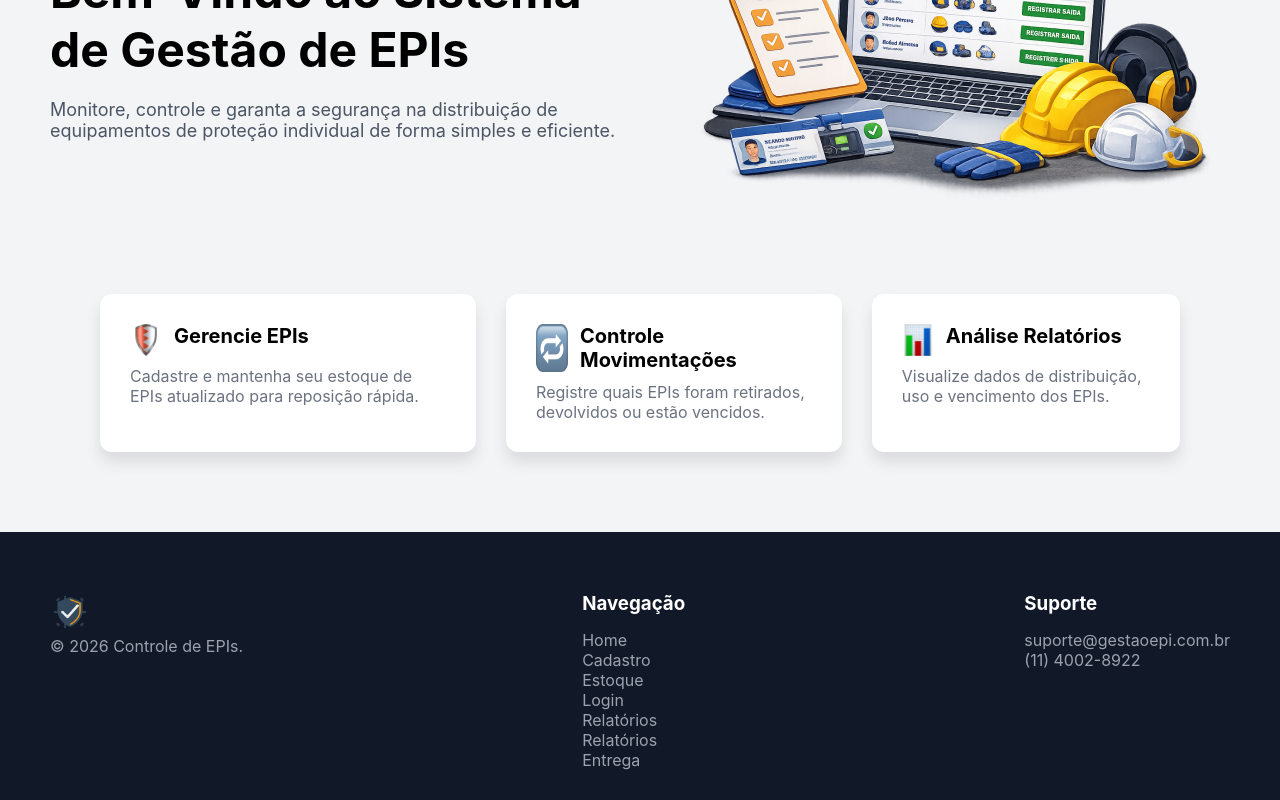
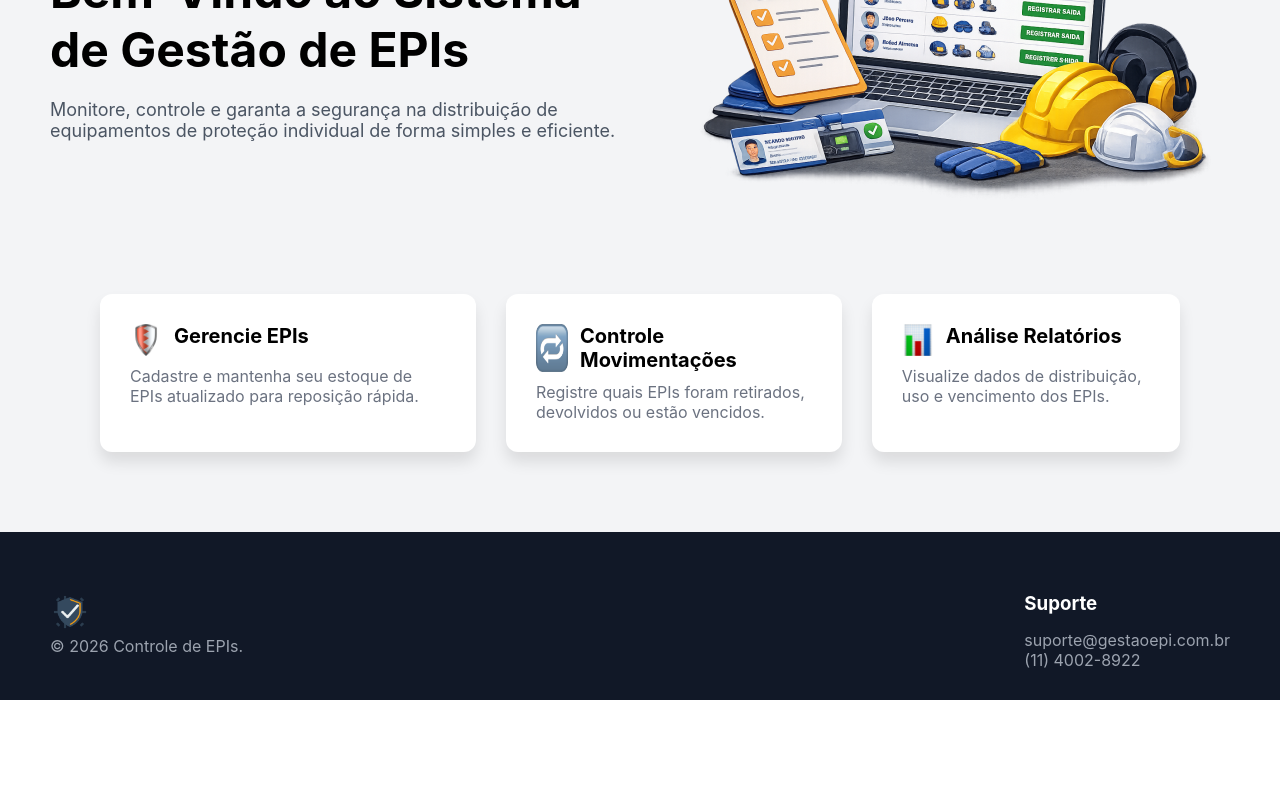
Before and after one commit to pedrohenriquedecarvalho/sistema-de-epi, a Vue app: page / in a window 1280 px wide. Shown: the part 251-1051 px from the top of the page. After the commit the page ends 951 px from the top, so only its background shows below. Built offline with nearby package versions, Linux system fonts and the light colour scheme.

Commit message:
Update home.vue
d

```diff
--- a/src/views/home.vue
+++ b/src/views/home.vue
@@ -64,19 +64,6 @@
           <p>&copy; 2026 Controle de EPIs.</p>
         </div>
 
-        <div class="links">
-          <h3>Navegação</h3>
-         <ul >
-          <li><RouterLink to="/" class="navbar__link">Home</RouterLink></li>
-          <li><RouterLink to="/cadastro" class="navbar__link">Cadastro</RouterLink></li>
-          <li><RouterLink to="/estoque" class="navbar__link">Estoque</RouterLink></li>
-          <li><RouterLink to="/login" class="navbar__link">Login</RouterLink></li>
-          <li><RouterLink to="/relatorio" class="navbar__link">Relatórios</RouterLink></li>
-          <li><RouterLink to="/relatorio" class="navbar__link">Relatórios</RouterLink></li>
-          <li><RouterLink to="/entrega" class="navbar__link">Entrega</RouterLink></li>
-
-</ul>
-        </div>
 
         <div class="contato">
           <h3>Suporte</h3>
```
